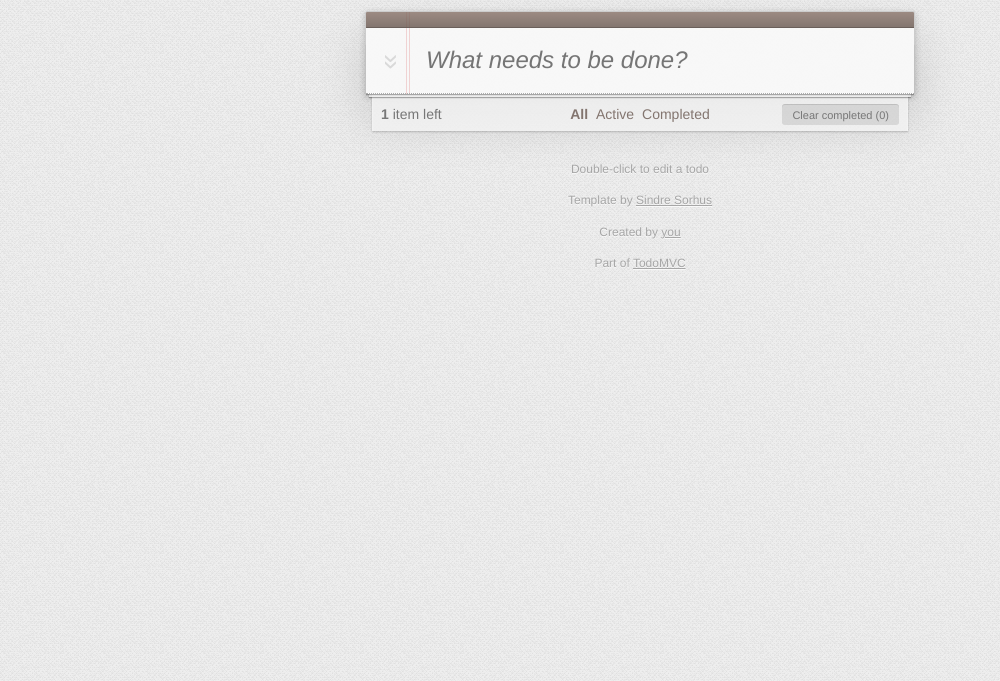
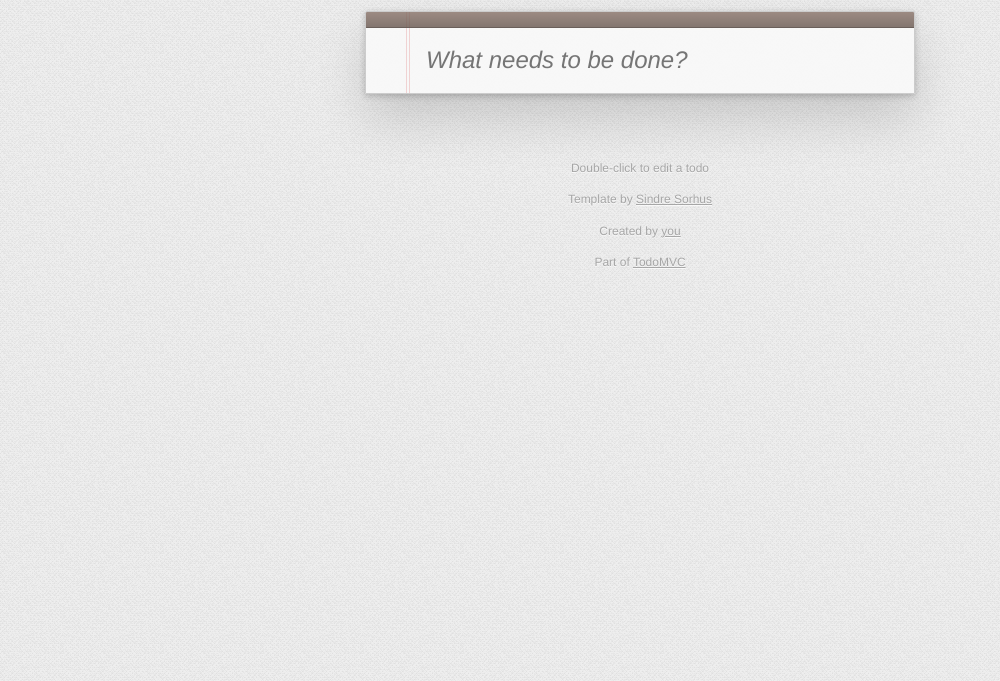
Before and after one commit to santina/angularTodo, a website: page index.html in a window 1280 px wide. Shown: the part 119-800 px from the top of the page, without its empty margins (0-1000 px from the left). Drawn offline with nearby package versions, Linux system fonts and the light colour scheme; no server answers.

Commit message:
show and hide #footer and #main

```diff
--- a/index.html
+++ b/index.html
@@ -16,7 +16,7 @@
 			</header>
 			<!-- This section should be hidden by default and shown when there are todos -->
 
-			<section id="main">
+			<section id="main" ng-show="getLength() > 0">
 				<input id="toggle-all" ng-model="isAllCompleted" ng-click="completeAll()" type="checkbox">
 				<label for="toggle-all">Mark all as complete</label>
 
@@ -36,7 +36,7 @@
 				</ul>
 			</section>
 			<!-- This footer should hidden by default and shown when there are todos -->
-			<footer id="footer">
+			<footer id="footer" ng-show="getLength() > 0">
 				<!-- This should be `0 items left` by default -->
 				<span id="todo-count"><strong>1</strong> item left</span>
 				<!-- Remove this if you don't implement routing -->
--- a/js/app.js
+++ b/js/app.js
@@ -70,6 +70,10 @@
 			delete $scope.todoList[clickedTaskId];
 		}
 
+		$scope.getLength = function(){
+			return Object.keys($scope.todoList).length;
+		}
+
 	});
 
 })( window );
```
